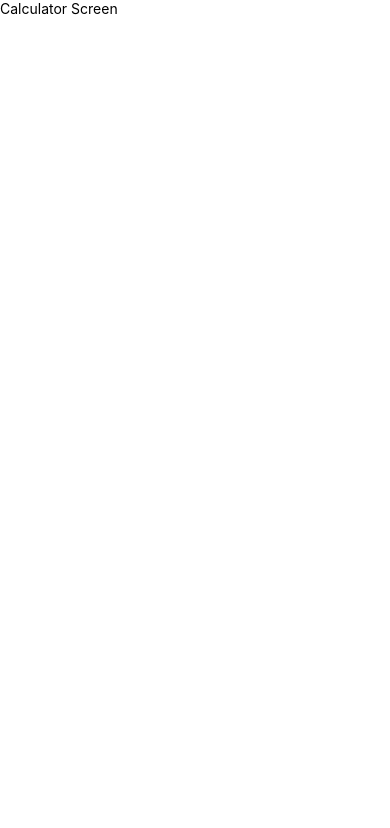
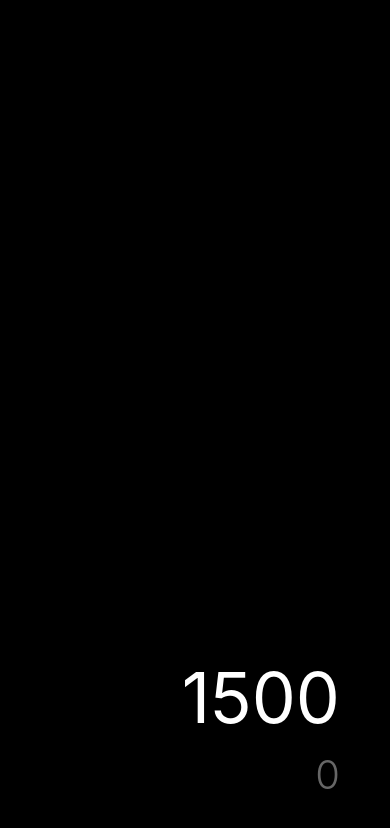
Before and after one commit to LucasMJuarez/calculator-native, a React Native app: screen / in a window 390 px wide. Shown: the top 828 px of the page. Built offline with nearby package versions, Linux system fonts and the light colour scheme.

Commit message:
add global styles theme

```diff
--- a/src/App.tsx
+++ b/src/App.tsx
@@ -1,21 +1,18 @@
 import { StatusBar, StyleSheet, Text, useColorScheme, View } from 'react-native';
 import CalculatorScreen from './presentation/screens/CalculatorScreen';
+import { styles } from './config/theme/app-theme';
 
 function App() {
   const isDarkMode = useColorScheme() === 'dark';
 
   return (
-    <View style={styles.container}>
+    <View style={styles.background}>
       <StatusBar barStyle={isDarkMode ? 'light-content' : 'dark-content'} />
       <CalculatorScreen />
     </View>
   );
 }
 
-const styles = StyleSheet.create({
-  container: {
-    flex: 1,
-  },
-});
+
 
 export default App;
--- /dev/null
+++ b/src/config/theme/app-theme.ts
@@ -0,0 +1,40 @@
+import { StyleSheet } from "react-native";
+export const colors= {
+    darkGray: "#2D2D2D",
+    lightGray: "#9B9B9B",
+    orange: "#FF9427",
+
+    textPrimary: "white",
+    textSecondary: "#666666",
+    background: "#000000"
+}
+
+export const styles = StyleSheet.create({
+    background: {
+        flex: 1,
+        backgroundColor: colors.background
+    },
+
+    calculatorContainer: {
+        flex: 1,
+        justifyContent: 'flex-end',
+        padding: 20
+    },
+
+    mainResult: {
+        color:colors.textPrimary,
+        fontSize: 70,
+        textAlign:'right',
+        marginBottom:10,
+        fontWeight:'400'
+    },
+
+    subResult: {
+        color:colors.textSecondary,
+        fontSize: 40,
+        textAlign:'right',
+        marginBottom:5,
+        fontWeight:'300'
+    }
+
+})
--- a/src/presentation/screens/CalculatorScreen.tsx
+++ b/src/presentation/screens/CalculatorScreen.tsx
@@ -1,12 +1,16 @@
-import React from 'react'
-import { Text, View } from 'react-native'
+import React from 'react';
+import { Text, View } from 'react-native';
+import { styles } from '../../config/theme/app-theme';
 
 const CalculatorScreen = () => {
   return (
-    <View>
-      <Text>Calculator Screen</Text>
+    <View style={styles.calculatorContainer}>
+      <View style={{paddingHorizontal: 30, paddingBottom: 20}}>
+        <Text style={styles.mainResult}>1500</Text>
+        <Text style={styles.subResult}>0</Text>
+      </View>
     </View>
-  )
-}
+  );
+};
 
-export default CalculatorScreen
+export default CalculatorScreen;
```
